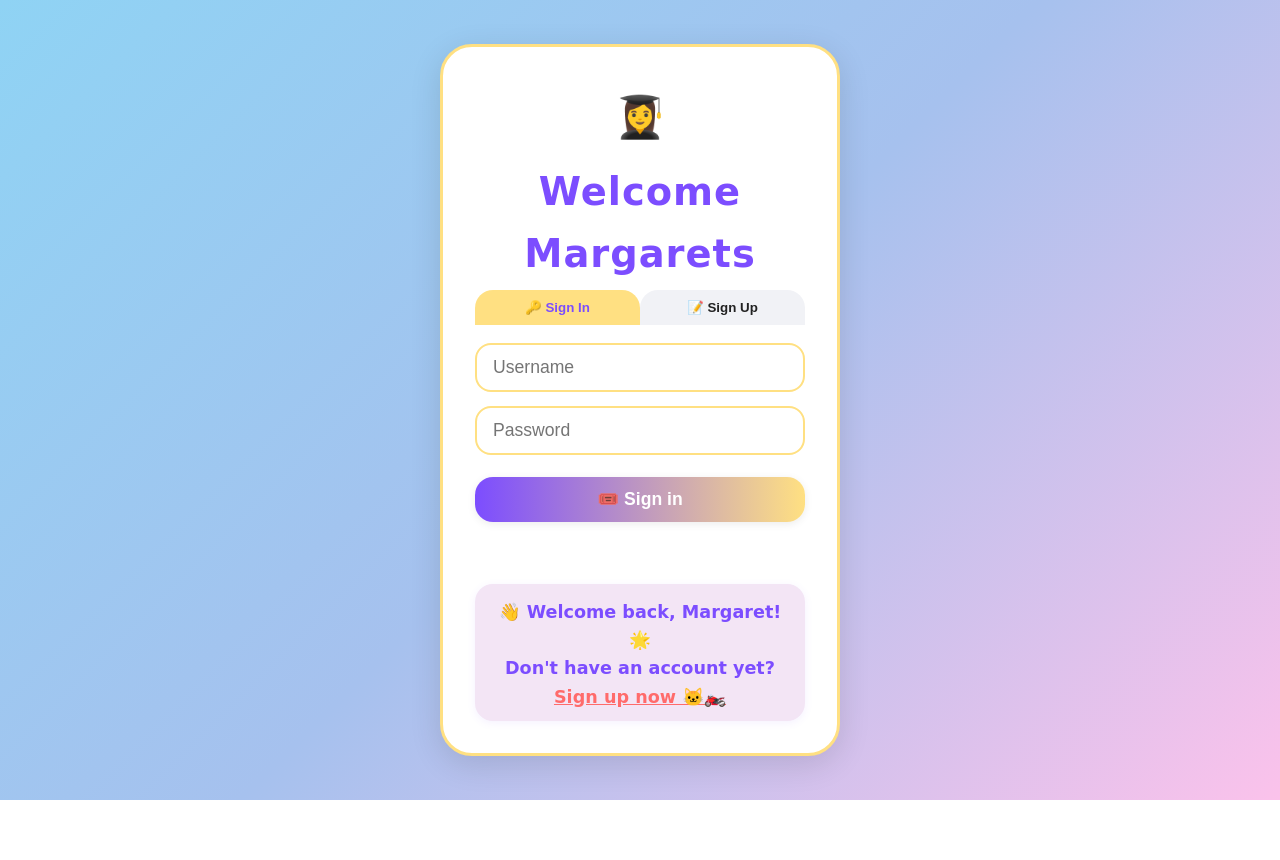
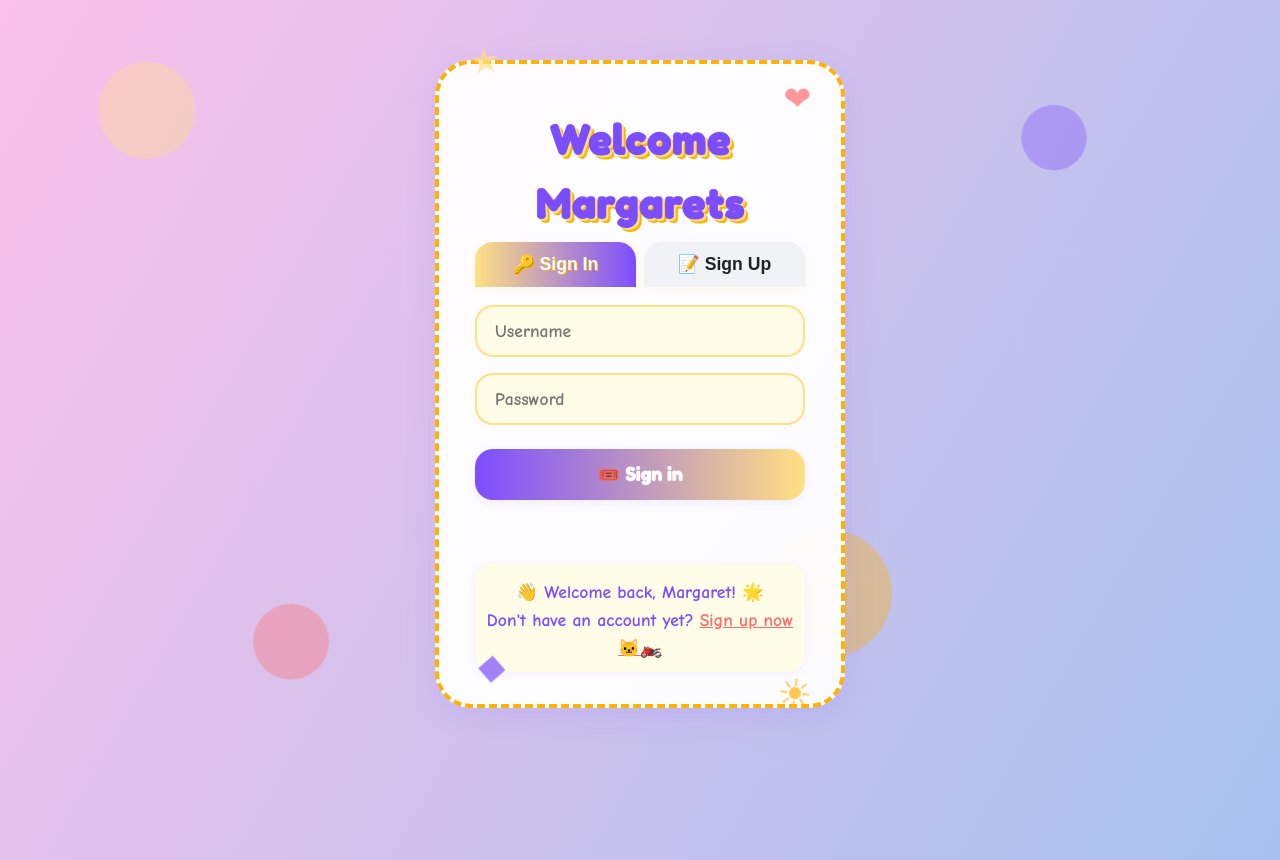
Before and after one commit to ShenrickGuzman/What-s-on-your-mind-, a website: page auth.html in a window 1280 px wide. Before the commit the page ends 800 px from the top, so only its background shows below. Drawn offline with Linux system fonts and the light colour scheme.

Commit message:
Update auth.html

```diff
--- a/auth.html
+++ b/auth.html
@@ -4,114 +4,154 @@
     <meta charset="UTF-8">
     <title>Welcome Margarets - Sign In / Sign Up</title>
     <link rel="stylesheet" href="styles.css">
+    <link href="https://fonts.googleapis.com/css2?family=Comic+Neue:wght@700&family=Fredoka+One&display=swap" rel="stylesheet">
     <style>
         body {
-            background: linear-gradient(135deg, #8fd3f4 0%, #a6c1ee 50%, #fbc2eb 100%);
-            font-family: 'Comic Neue', 'Poppins', cursive, sans-serif;
+            background: linear-gradient(120deg, #fbc2eb 0%, #a6c1ee 100%);
             min-height: 100vh;
-            display: flex;
-            align-items: center;
-            justify-content: center;
             margin: 0;
+            overflow: hidden;
+            font-family: 'Comic Neue', 'Fredoka One', cursive, sans-serif;
+        }
+        .bubbles {
+            position: fixed;
+            top: 0; left: 0; width: 100vw; height: 100vh;
+            pointer-events: none;
+            z-index: 0;
+        }
+        .bubble {
+            position: absolute;
+            border-radius: 50%;
+            opacity: 0.35;
+            animation: float 12s infinite linear;
+        }
+        @keyframes float {
+            0% { transform: translateY(0) scale(1); }
+            50% { transform: translateY(-40px) scale(1.1); }
+            100% { transform: translateY(0) scale(1); }
         }
         .auth-container {
-            background: #fff;
-            border-radius: 32px;
-            box-shadow: 0 8px 32px rgba(0,0,0,0.12);
-            padding: 40px 32px 32px 32px;
-            max-width: 400px;
+            position: relative;
+            z-index: 1;
+            background: rgba(255,255,255,0.95);
+            border-radius: 36px;
+            box-shadow: 0 8px 32px rgba(124,77,255,0.13);
+            padding: 44px 36px 32px 36px;
+            max-width: 410px;
             width: 100%;
             text-align: center;
-            position: relative;
-            border: 3px solid #ffe082;
+            margin: 60px auto 0 auto;
+            border: 4px dashed #ffb300;
+            animation: popin 1.2s cubic-bezier(.68,-0.55,.27,1.55);
+        }
+        @keyframes popin {
+            0% { transform: scale(0.7) rotate(-8deg); opacity: 0; }
+            80% { transform: scale(1.05) rotate(2deg); opacity: 1; }
+            100% { transform: scale(1) rotate(0); }
         }
         .auth-container h1 {
-            font-size: 2.4rem;
+            font-family: 'Fredoka One', 'Comic Neue', cursive, sans-serif;
+            font-size: 2.5rem;
             margin-bottom: 6px;
             color: #7c4dff;
             letter-spacing: 1px;
             font-weight: 900;
+            text-shadow: 2px 2px 0 #ffe082, 4px 4px 0 #ffb300;
         }
         .auth-container .subtitle {
-            font-size: 1.1rem;
-            color: #7c4dff;
+            font-size: 1.15rem;
+            color: #ff6b6b;
             margin-bottom: 18px;
-            font-weight: 600;
+            font-weight: 700;
+            letter-spacing: 0.5px;
+            text-shadow: 1px 1px 0 #fffde7;
         }
         .auth-tabs {
             display: flex;
             justify-content: center;
             margin-bottom: 18px;
+            gap: 8px;
         }
         .auth-tab {
             flex: 1;
-            padding: 10px 0;
+            padding: 12px 0;
             cursor: pointer;
             font-weight: 700;
             border-radius: 18px 18px 0 0;
             background: #f1f2f6;
             color: #222;
-            transition: background 0.2s;
+            transition: background 0.2s, color 0.2s;
             border: none;
             outline: none;
+            font-size: 1.1rem;
+            box-shadow: 0 2px 8px rgba(255,179,0,0.07);
         }
         .auth-tab.active {
-            background: #ffe082;
-            color: #7c4dff;
+            background: linear-gradient(90deg, #ffe082, #7c4dff);
+            color: #fff;
+            text-shadow: 1px 1px 0 #ffb300;
         }
         .auth-form {
             display: flex;
             flex-direction: column;
-            gap: 14px;
+            gap: 16px;
         }
         .auth-form input {
-            padding: 12px 16px;
-            border-radius: 16px;
-            border: 2px solid #ffe082;
+            padding: 14px 18px;
+            border-radius: 18px;
+            border: 2.5px solid #ffe082;
             font-size: 1.1rem;
             outline: none;
-            transition: border 0.2s;
+            transition: border 0.2s, box-shadow 0.2s;
+            background: #fffde7;
+            font-family: 'Comic Neue', cursive, sans-serif;
         }
         .auth-form input:focus {
-            border: 2px solid #7c4dff;
+            border: 2.5px solid #7c4dff;
+            box-shadow: 0 0 0 2px #ffb30044;
         }
         .auth-btn {
             background: linear-gradient(90deg, #7c4dff, #ffe082);
             color: #fff;
             border: none;
             border-radius: 18px;
-            padding: 12px 0;
-            font-size: 1.1rem;
-            font-weight: 700;
+            padding: 14px 0;
+            font-size: 1.15rem;
+            font-weight: 900;
             cursor: pointer;
             margin-top: 8px;
-            box-shadow: 0 2px 8px rgba(0,0,0,0.08);
-            transition: background 0.2s;
+            box-shadow: 0 2px 8px rgba(124,77,255,0.10);
+            transition: background 0.2s, transform 0.1s;
+            font-family: 'Fredoka One', 'Comic Neue', cursive, sans-serif;
         }
         .auth-btn:hover {
             background: linear-gradient(90deg, #ffe082, #7c4dff);
+            transform: scale(1.04) rotate(-2deg);
         }
         .auth-error {
             color: #ff6b6b;
             font-weight: 700;
             margin-top: 6px;
             min-height: 24px;
+            font-family: 'Comic Neue', cursive, sans-serif;
         }
         .auth-success {
             color: #4ecdc4;
             font-weight: 700;
             margin-top: 6px;
             min-height: 24px;
+            font-family: 'Comic Neue', cursive, sans-serif;
         }
         .welcome-msg {
-            background: #f3e5f5;
+            background: #fffde7;
             border-radius: 18px;
             padding: 14px 10px 10px 10px;
             margin-top: 18px;
             color: #7c4dff;
             font-size: 1.1rem;
-            font-weight: 600;
+            font-weight: 700;
             box-shadow: 0 2px 8px rgba(124,77,255,0.08);
+            font-family: 'Comic Neue', cursive, sans-serif;
         }
         .switch-link {
             color: #ff6b6b;
@@ -119,21 +159,38 @@
             cursor: pointer;
             font-weight: 700;
         }
-        .emoji {
-            font-size: 2.5rem;
-            margin-bottom: 10px;
-            animation: bounce 1.2s infinite alternate;
+        .fun-shape {
+            position: absolute;
+            z-index: 2;
+            pointer-events: none;
+            opacity: 0.7;
+            animation: wiggle 2.5s infinite alternate;
         }
-        @keyframes bounce {
-            to { transform: translateY(-10px) scale(1.1);}
+        .fun-shape.star { top: -30px; left: 30px; font-size: 2.2rem; color: #ffe082; animation-delay: 0.2s; }
+        .fun-shape.heart { top: 10px; right: 30px; font-size: 2rem; color: #ff6b6b; animation-delay: 0.7s; }
+        .fun-shape.diamond { bottom: 10px; left: 40px; font-size: 2.1rem; color: #7c4dff; animation-delay: 1.1s; }
+        .fun-shape.sun { bottom: -20px; right: 30px; font-size: 2.3rem; color: #ffb300; animation-delay: 1.7s; }
+        @keyframes wiggle {
+            0% { transform: rotate(-8deg) scale(1); }
+            100% { transform: rotate(8deg) scale(1.08); }
         }
     </style>
 </head>
 <body>
+    <div class="bubbles">
+        <div class="bubble" style="width: 90px; height: 90px; left: 8vw; top: 12vh; background: #ffe082; animation-duration: 13s;"></div>
+        <div class="bubble" style="width: 60px; height: 60px; left: 80vw; top: 18vh; background: #7c4dff; animation-duration: 11s;"></div>
+        <div class="bubble" style="width: 120px; height: 120px; left: 60vw; top: 70vh; background: #ffb300; animation-duration: 15s;"></div>
+        <div class="bubble" style="width: 70px; height: 70px; left: 20vw; top: 80vh; background: #ff6b6b; animation-duration: 12s;"></div>
+        <div class="bubble" style="width: 50px; height: 50px; left: 50vw; top: 30vh; background: #a6c1ee; animation-duration: 10s;"></div>
+    </div>
     <div class="auth-container">
-        <div class="emoji">👩‍🎓</div>
+        <span class="fun-shape star">★</span>
+        <span class="fun-shape heart">❤</span>
+        <span class="fun-shape diamond">◆</span>
+        <span class="fun-shape sun">☀</span>
         <h1>Welcome Margarets</h1>
-        <div class="subtitle">🎓 Welcome to Margarets Forum! ✨</div>
+        <div class="subtitle">✨ The most fun way to sign in! ✨</div>
         <div class="auth-tabs">
             <button class="auth-tab active" id="tab-signin">🔑 Sign In</button>
             <button class="auth-tab" id="tab-signup">📝 Sign Up</button>
```
